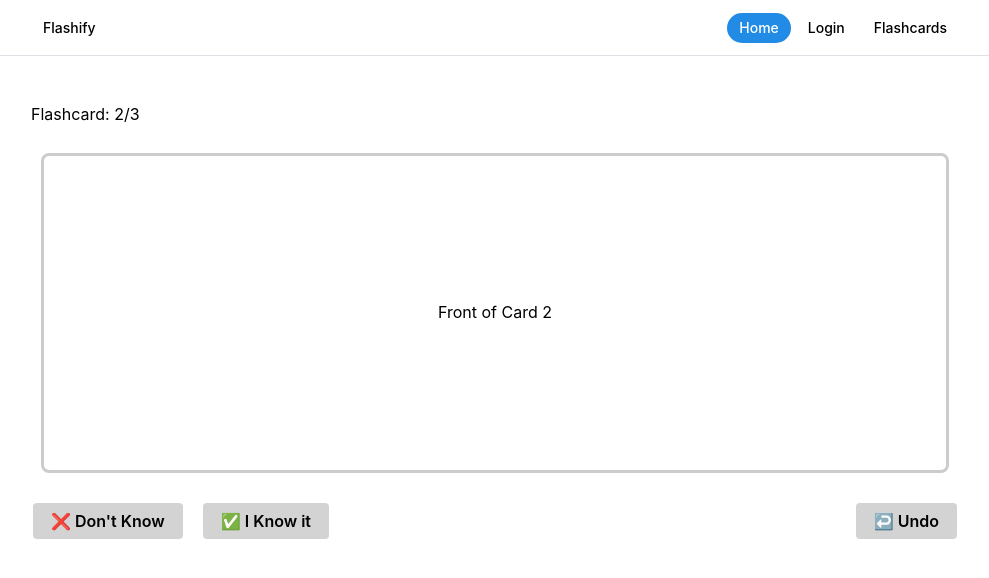
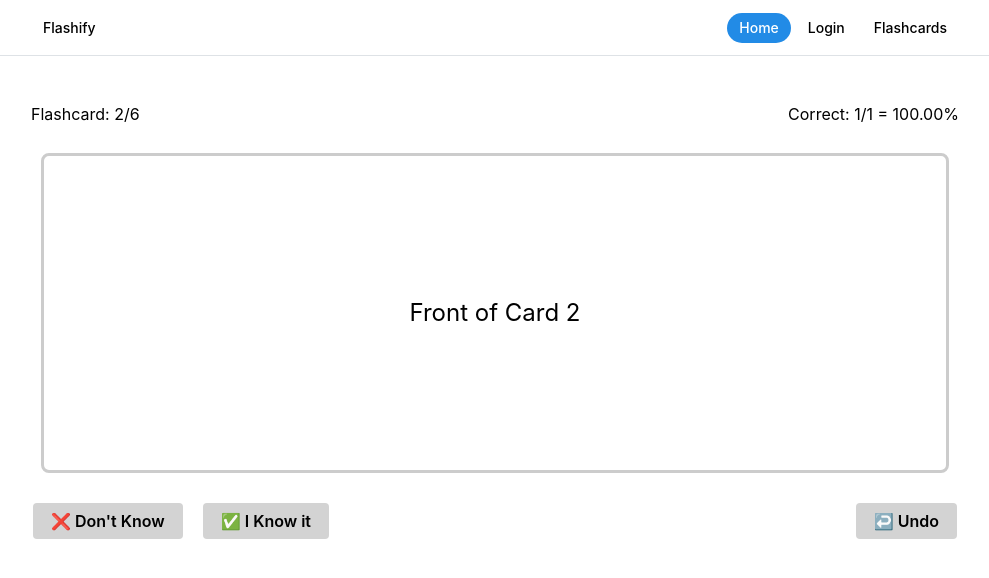
Before and after one commit to ZhengBenjamin/Flashify, a React (Vite) app in the folder client/: page /flashcards in a window 1280 px wide. Both pictures are taken after a click on the button "✅ I Know it". Shown: the top 578 px of the page, without its empty margins (145-1134 px from the left). Built offline with nearby package versions, Linux system fonts and the light colour scheme; the HTML template or start-up script is replaced by a standard one.

Commit message:
Fixed Styling

```diff
--- a/client/src/assets/components/css/Flashcards.module.css
+++ b/client/src/assets/components/css/Flashcards.module.css
@@ -30,3 +30,7 @@
     margin: 4px 2px;
     cursor: pointer;
 }
+
+.text {
+    font-size: x-large;
+}
--- a/client/src/assets/components/jsx/Flashcards.jsx
+++ b/client/src/assets/components/jsx/Flashcards.jsx
@@ -7,7 +7,12 @@ const flashcardsData = [
     {front: 'Front of Card 1', back: 'Back of Card 1'},
     {front: 'Front of Card 2', back: 'Back of Card 2'},
     {front: 'Front of Card 3', back: 'Back of Card 3'},
+    {front: 'Front of Card 4', back: 'Back of Card 4'},
+    {front: 'Front of Card 5', back: 'Back of Card 5'},
+    {front: 'Front of Card 6', back: 'Back of Card 6'},
 ];
+
+const correctResponses = [];
 
 export default function Flashcards() {
     const [currentCardIndex, setCurrentCardIndex] = useState(0);
@@ -18,12 +23,12 @@ export default function Flashcards() {
     };
 
     const handleDontKnow = () => {
-        console.log("Don't Know");
+        correctResponses.push(0);
         handleNext();
     }
 
     const handleKnowIt = () => {
-        console.log("Know It");
+        correctResponses.push(1);
         handleNext();
     }
 
@@ -42,13 +47,17 @@ export default function Flashcards() {
 
     return (
         <Container className={classes.container}>
-            <Group position={"right"}>
+            <Group position={"right"} justify={"space-between"}>
                 <p>Flashcard: {currentCardIndex + 1}/{flashcardsData.length}</p>
+                {currentCardIndex > 0 && (
+                    <p>Correct: {correctResponses.filter((response) => response === 1).length}/
+                        {correctResponses.length} = {(100.0 * (correctResponses.filter((response) => response === 1).length)
+                            / correctResponses.length).toFixed(2)}%</p>)}
             </Group>
 
             <Group position={"center"}>
                 <Card className={classes.card} onClick={handleFlip}>
-                    <Text>{isFlipped ? currentCard.back : currentCard.front}</Text>
+                    <Text className={classes.text}>{isFlipped ? currentCard.back : currentCard.front}</Text>
                 </Card>
             </Group>
 
@@ -58,9 +67,7 @@ export default function Flashcards() {
                     <Button className={classes.button} onClick={handleKnowIt}>✅ I Know it</Button>
                 </Flex>
 
-                {currentCardIndex > 0 && (
-                    <Button className={classes.button} onClick={undo}>↩️ Undo</Button>
-                )}
+                {currentCardIndex > 0 && (<Button className={classes.button} onClick={undo}>↩️ Undo</Button>)}
             </Flex>
 
         </Container>
```
